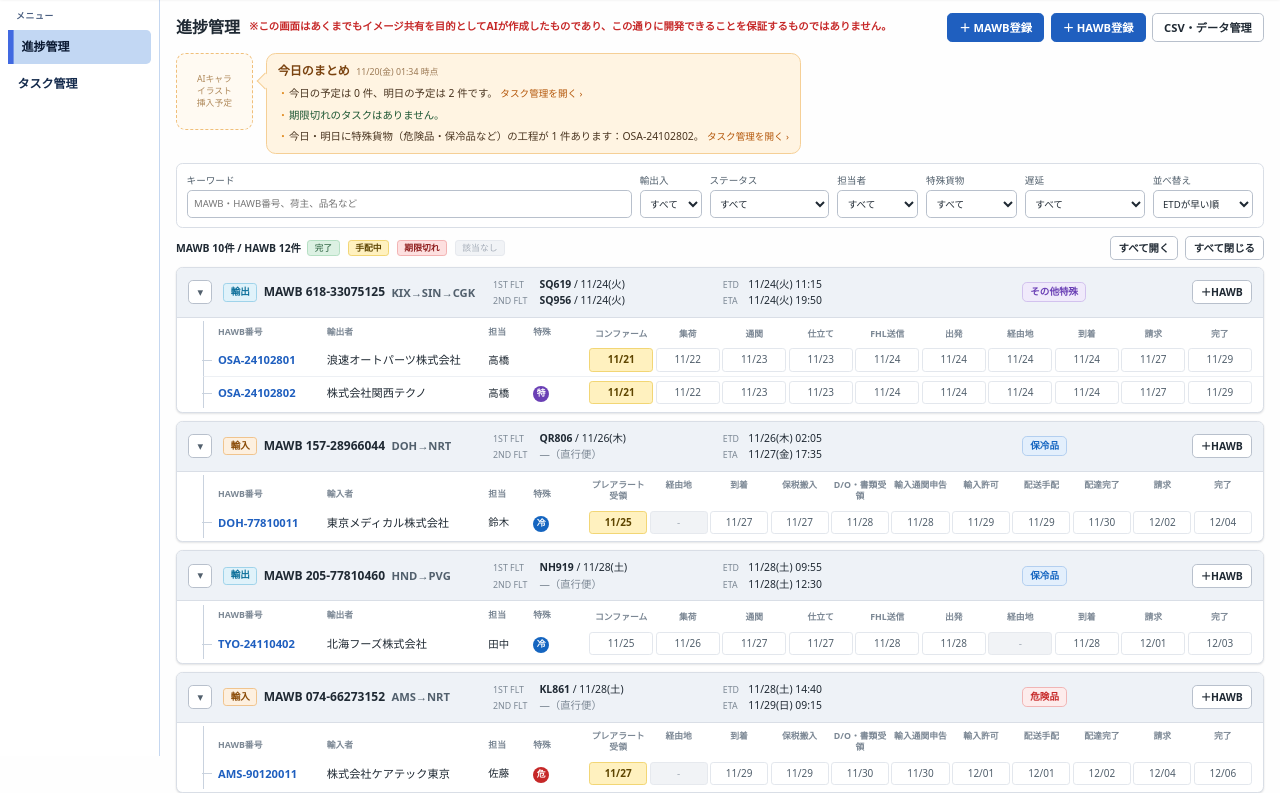
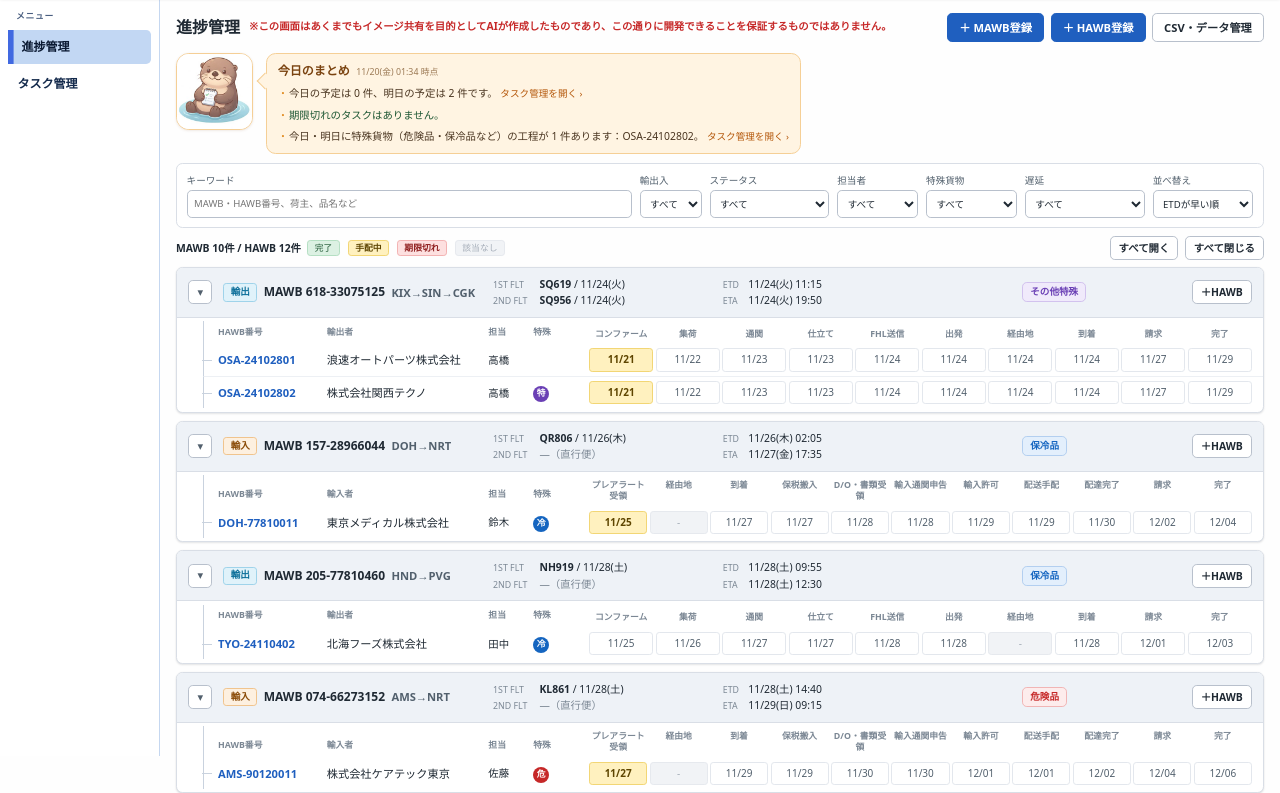
Before and after one commit to dxnews-ksjp/air_cg_tracker, a plain HTML site: page index.html in a window 1280 px wide. Shown: the part 44-837 px from the top of the page. Drawn offline with Linux system fonts and the light colour scheme.

Commit message:
AIアシスタントのキャラクターに仮のイラスト（ラッコ）を設定
- images/ai-character.jpg を追加（いただいたイラストを正方形に切り出し、256px・約12KBに縮小）
- 吹き出し左の枠の「イラスト挿入予定」をイラスト表示に置き換え、枠を白背景・角丸・暖色の細い線に変更
- READMEを更新

Co-Authored-By: Claude Opus 5.5 <noreply@anthropic.com>
Claude-Session: https://claude.ai/code/session_01MZzjE4BM9ETS569qNZr5xY

```diff
--- a/css/style.css
+++ b/css/style.css
@@ -115,10 +115,10 @@ small { font-size: 12px; color: var(--text-2); }
 /* ---------- AIアシスタント（キャラクター＋吹き出し） ---------- */
 .assistant { display: flex; gap: 16px; align-items: flex-start; margin-bottom: 12px; }
 .ai-avatar {
-  flex: 0 0 96px; height: 96px; border-radius: 12px; border: 2px dashed #f0bf7a; background: #fffaf2;
-  display: grid; place-items: center; text-align: center; font-size: 11px; color: #b08a5c; line-height: 1.4;
+  flex: 0 0 96px; height: 96px; border-radius: 16px; border: 1px solid #f5cf96; background: #fff; overflow: hidden;
+  display: grid; place-items: center; box-shadow: 0 1px 3px rgba(122, 67, 16, .12);
 }
-.ai-avatar img { width: 100%; height: 100%; object-fit: contain; border-radius: 10px; }
+.ai-avatar img { width: 100%; height: 100%; object-fit: cover; display: block; }
 /* 吹き出しは文章の長さに合わせた幅にする（右側に余白を作らない） */
 .as-bubbles { flex: 0 1 auto; min-width: 0; max-width: 820px; }
 .as-bubble {
--- a/js/views/common.js
+++ b/js/views/common.js
@@ -125,7 +125,7 @@
 
   /**
    * AIアシスタント（キャラクター＋吹き出し）。今日のまとめを表示する（スマホでは非表示）
-   * 左の .ai-avatar にAIキャラクターのイラストを後から差し込む予定
+   * 左の .ai-avatar にAIキャラクターのイラスト（images/ai-character.jpg・仮）を表示
    */
   UI.assistant = function (snap, today) {
     const r = App.assistant.build(snap, today);
@@ -134,7 +134,7 @@
       '<span>' + esc(x.text) + '</span>' +
       (x.href ? ' <a href="' + x.href + '" class="as-link">' + (x.href === '#/tasks' ? 'タスク管理を開く' : '詳細を開く') + ' ›</a>' : '') + '</li>';
     return '<section class="assistant" aria-label="AIアシスタントからのお知らせ">' +
-      '<div class="ai-avatar" data-slot="ai-character" aria-hidden="true"><span>AIキャラ<br>イラスト<br>挿入予定</span></div>' +
+      '<div class="ai-avatar" data-slot="ai-character"><img src="images/ai-character.jpg" alt="AIアシスタントのキャラクター（ラッコ）" width="96" height="96"></div>' +
       '<div class="as-bubbles">' +
         '<div class="as-bubble">' +
           '<div class="as-head"><strong>今日のまとめ</strong><span class="as-time">' + U.fmtDate(today) + ' ' + t + ' 時点</span></div>' +
```
Also changed, not shown: images/ai-character.jpg (added), 1 other file.
